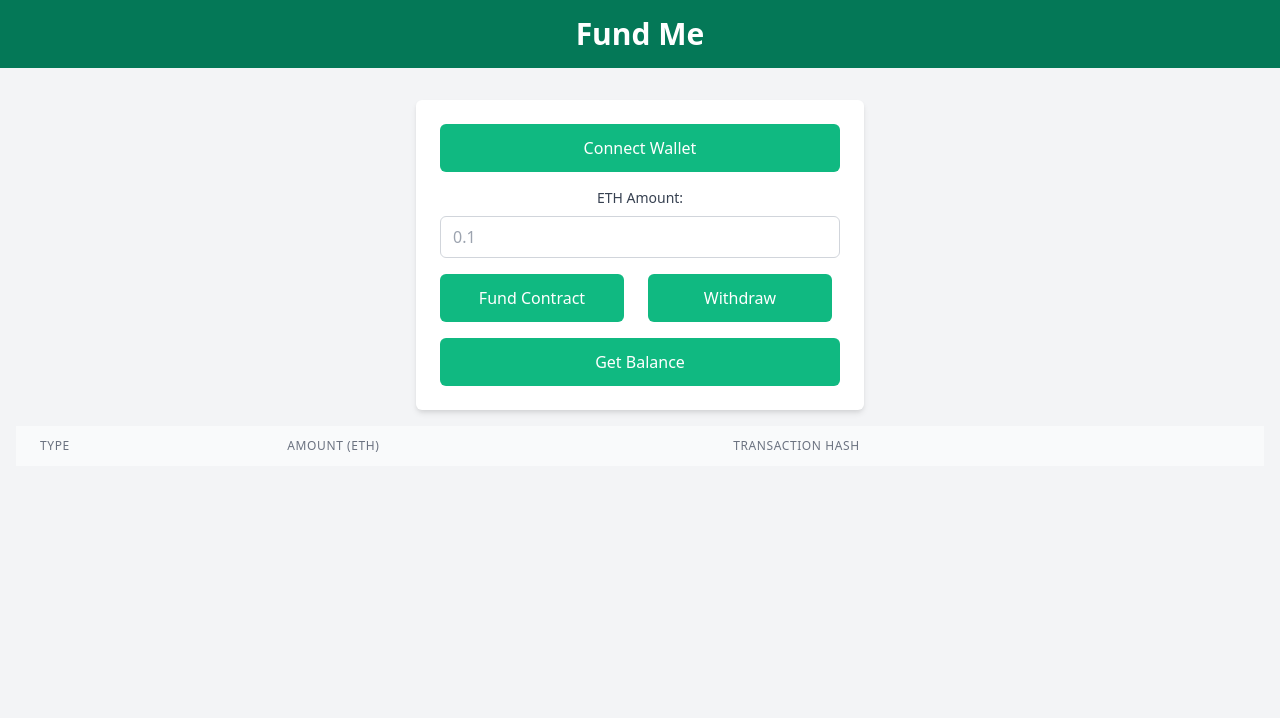
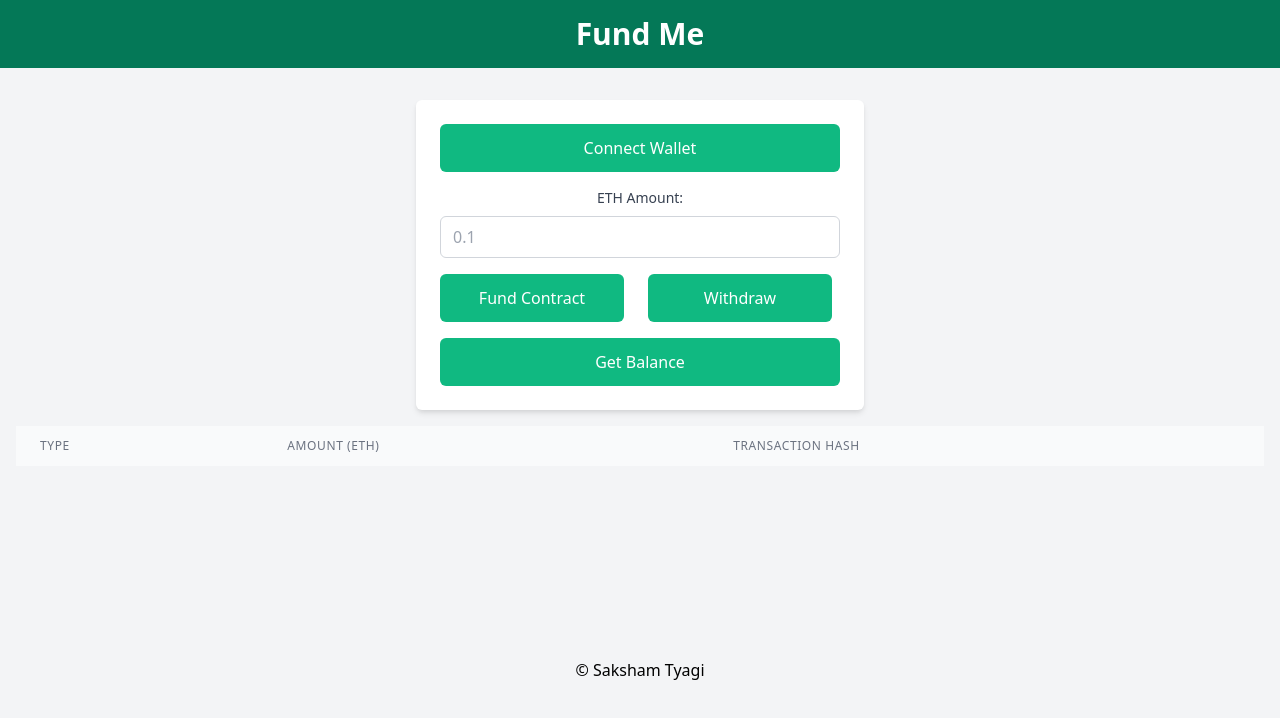
Before and after one commit to SamsShow/FundMe-Frontend, a website with bundled scripts: page index.html in a window 1280 px wide. Built offline with nearby package versions, Linux system fonts and the light colour scheme.

Commit message:
🚀 Add favicon to index.html

```diff
--- a/index.html
+++ b/index.html
@@ -4,6 +4,7 @@
     <meta charset="UTF-8" />
     <meta name="viewport" content="width=device-width, initial-scale=1.0" />
     <title>Fund Me</title>
+    <link rel="icon" href="ethereum.png" type="image/x-icon" />
     <link
       href="https://cdn.jsdelivr.net/npm/tailwindcss@2.2.16/dist/tailwind.min.css"
       rel="stylesheet"
@@ -89,7 +90,12 @@
         <tbody class="bg-white divide-y divide-gray-200"></tbody>
       </table>
     </main>
-
+    <footer class="pt-40">
+        <div class="container mx-auto px-4 flex justify-center items-center">
+            <p>&copy; Saksham Tyagi</p>
+        </div>
+    </footer>
     <script type="module" src="script.js"></script>
   </body>
+
 </html>
```
Also changed, not shown: ethereum.png (added).
